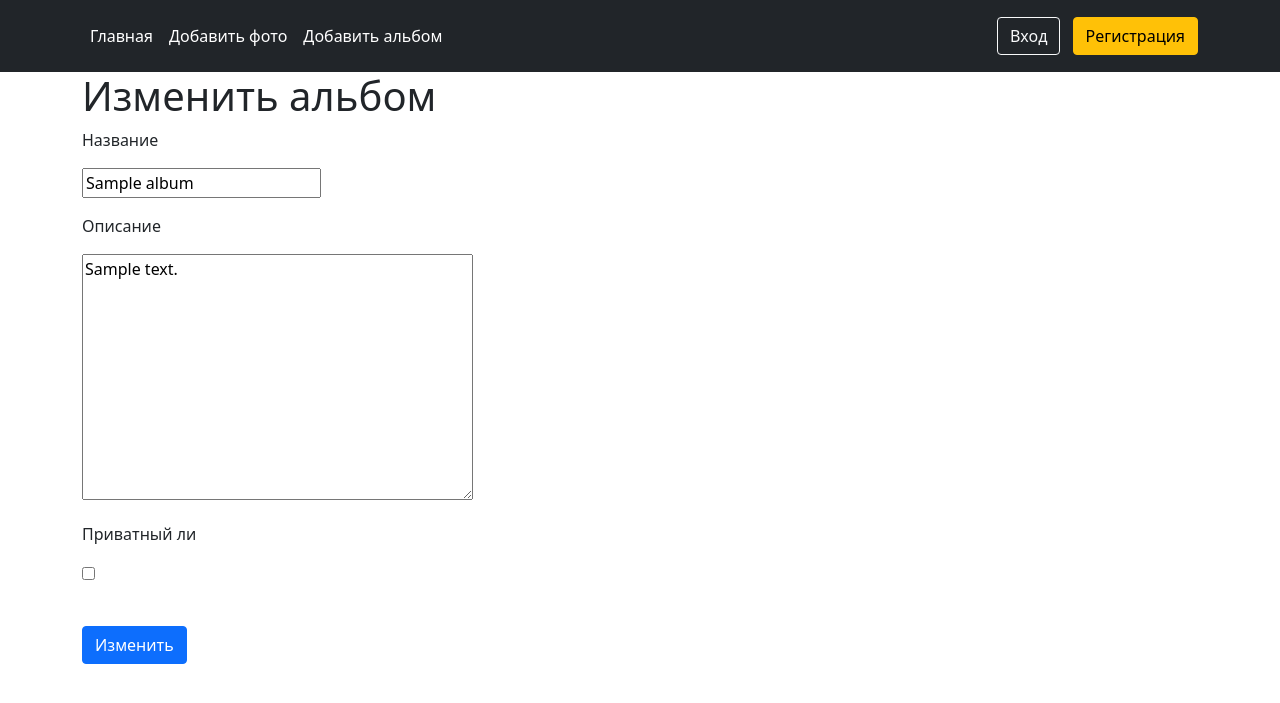
After one commit to faralost/Photo-Gallery, a Django app: page /album/1/update/ in a window 1280 px wide. The commit adds this page. Shown: the top 703 px of the page. Run offline with Django 4.2, Linux system fonts and the light colour scheme; tables that the repository leaves empty hold one stand-in row (values such as "Sample post"); some libraries are stand-ins or nearby versions.

Commit message:
added album update view

```diff
--- a/webapp/templates/album/detail.html
+++ b/webapp/templates/album/detail.html
@@ -16,6 +16,10 @@
             {% else %}
                 <p class="card-text">без описания...</p>
             {% endif %}
+            <div class="btn-group">
+                <a class="btn btn-primary" href="{% url 'webapp:album_update' album.pk %}">Изменить</a>
+{#                <a class="btn btn-danger" href="{% url 'webapp:photo_delete' photo.pk %}">Удалить</a>#}
+            </div>
         </div>
     </div>
     <div class="row my-3">
--- /dev/null
+++ b/webapp/templates/album/update.html
@@ -0,0 +1,10 @@
+{% extends 'base.html' %}
+
+{% block title %}Изменение{% endblock %}
+
+{% block content %}
+    <h1>Изменить альбом</h1>
+    <form method="post" enctype="multipart/form-data">
+        {% include 'partial/form.html' with button_text="Изменить" %}
+    </form>
+{% endblock %}
--- a/webapp/urls.py
+++ b/webapp/urls.py
@@ -1,13 +1,14 @@
 from django.urls import path
 
 from webapp.views.album import (AlbumDetailView,
-                                AlbumCreateView,)
+                                AlbumCreateView,
+                                AlbumUpdateView)
 
 from webapp.views.photo import (IndexView,
                                 PhotoDetailView,
                                 PhotoCreateView,
                                 PhotoUpdateView,
-                                PhotoDeleteView,)
+                                PhotoDeleteView)
 
 app_name = 'webapp'
 
@@ -19,4 +20,5 @@ urlpatterns = [
     path('photo/<int:pk>/delete/', PhotoDeleteView.as_view(), name='photo_delete'),
     path('album/<int:pk>/', AlbumDetailView.as_view(), name='album_detail'),
     path('album/add/', AlbumCreateView.as_view(), name='album_create'),
+    path('album/<int:pk>/update/', AlbumUpdateView.as_view(), name='album_update'),
 ]
--- a/webapp/views/album.py
+++ b/webapp/views/album.py
@@ -1,4 +1,4 @@
-from django.views.generic import DetailView, CreateView
+from django.views.generic import DetailView, CreateView, UpdateView
 
 from webapp.forms import AlbumForm
 from webapp.models import Album
@@ -16,3 +16,9 @@ class AlbumCreateView(CreateView):
     def form_valid(self, form):
         form.instance.author = self.request.user
         return super().form_valid(form)
+
+
+class AlbumUpdateView(UpdateView):
+    model = Album
+    form_class = AlbumForm
+    template_name = 'album/update.html'
```
